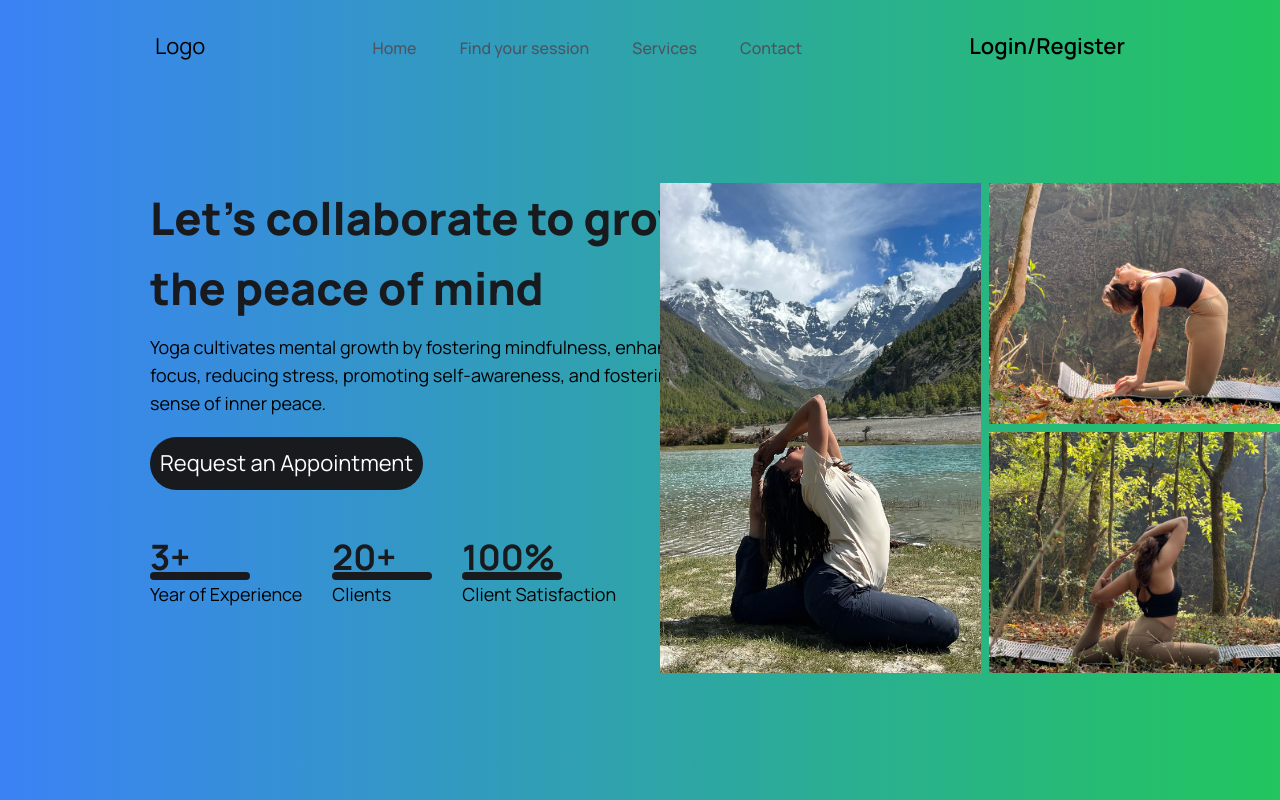
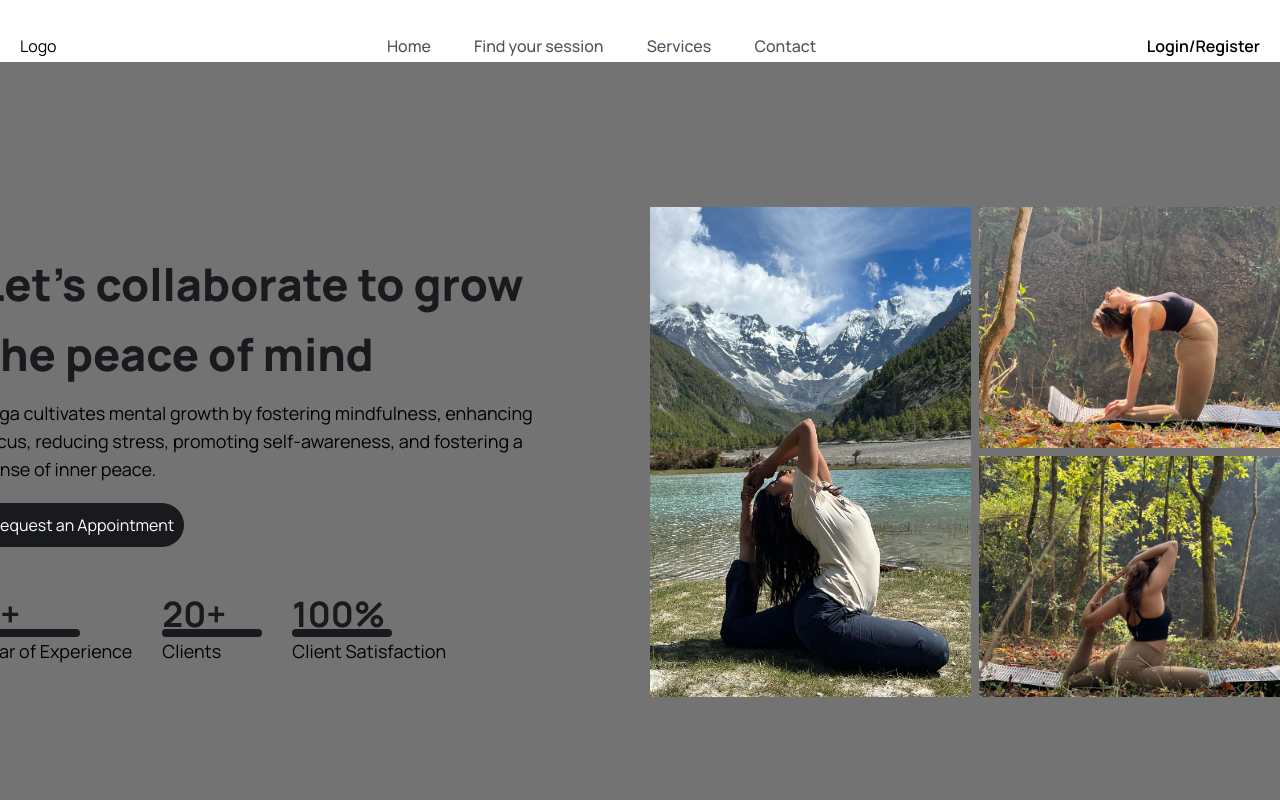
Before and after one commit to bhandaripawan8/Yoga-MERN, a React (Vite) app: page / in a window 1280 px wide. Shown: the top 800 px of the page. Built offline with nearby package versions, Linux system fonts and the light colour scheme.

Commit message:
hero amendments

```diff
--- a/src/App.jsx
+++ b/src/App.jsx
@@ -6,14 +6,11 @@ import Layout from './layout/Layout';
 
 const App = () => {
 
-
+// bg-gradient-to-r from-blue-500 to-green-500
   return (
-  <div className='bg-gradient-to-r from-blue-500 to-green-500'>
-
-  <div className='text-[22px] px-[150px]'>
+  <div className=''>
       <Layout/>
 </div>
-  </div>
   )
 };
 
--- a/src/components/Header/Header.jsx
+++ b/src/components/Header/Header.jsx
@@ -24,9 +24,9 @@ const navlinks = [
 
 const Header = () => {
   return (
-    <header className="mx-[5px] pt-[30px]">
+    <header className=" pt-[30px]">
       <div className="flex items-center justify-between">
-        <div className="flex items-center">
+        <div className="flex items-center ml-[20px]">
           <Link to={"/"}>
             <h2 className="text-black navTexts">Logo</h2>
           </Link>
@@ -52,7 +52,7 @@ const Header = () => {
         </div>
         <div className="flex items-center">
           <Link to={"/login"}>
-            <button className="text-blacktext-black font-[600] h-8 w-25 flex items-center">
+            <button className="text-blacktext-black font-[600] h-8 w-25 flex items-center mr-[20px]">
               Login/Register
             </button>
           </Link>
--- a/src/components/Hero/Hero.jsx
+++ b/src/components/Hero/Hero.jsx
@@ -5,7 +5,7 @@ import HeroImage from "./HeroImage";
 const Hero = () => {
   return (
     <div>
-        <div className="grid grid-cols-2 gap-10 mt-[120px] mb-[100px] h-[65vh]">
+        <div className="bg-neutral-500 gap-[100px]  mb-[100px] h-[790px] flex justify-center items-center ">
           <HeroContent/>
           <HeroImage/>
         </div>
--- a/src/components/Home/Home.jsx
+++ b/src/components/Home/Home.jsx
@@ -2,7 +2,7 @@ import React from "react";
 import AboutMe from "../AboutMe/Aboutme";
 import Contact from "../Contact/Contact";
 import Hero from "../Hero/Hero";
-import WhyChoose from '../whyChoose/WhyChoose'
+import WhyChoose from "../whyChoose/WhyChoose";
 import Sessions from "../Sessions/Sessions";
 import WhatToExpect from "../WhatToExpect/WhatToExpect";
 
@@ -10,21 +10,19 @@ const Home = () => {
   return (
     <>
       <>
-        <div className="mt-[15px]">
+        <div className="">
           <Hero />
+        </div>
 
-        </div>
-        <div className="container">
         <div className="mt-8">
           <AboutMe />
         </div>
         <div className="mt-40">
-          <WhyChoose/>
+          <WhyChoose />
         </div>
         <div className="mt-40">
-            <WhatToExpect/>
+          <WhatToExpect />
         </div>
-
 
         {/* <div className="mt-40">
             <Itinerary />
@@ -36,7 +34,6 @@ const Home = () => {
         <div className="mt-40">
           <Contact />
         </div>
-        </div>
       </>
     </>
   );
```
Lines whose indentation alone changed are shown as unchanged.
